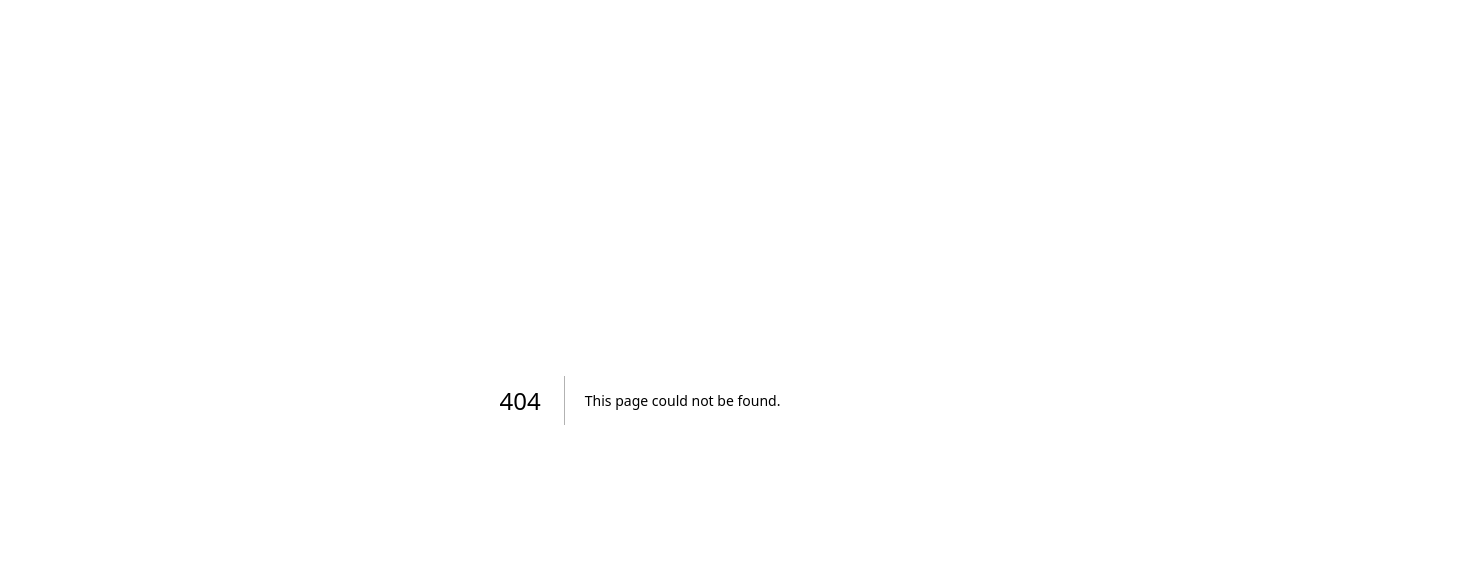
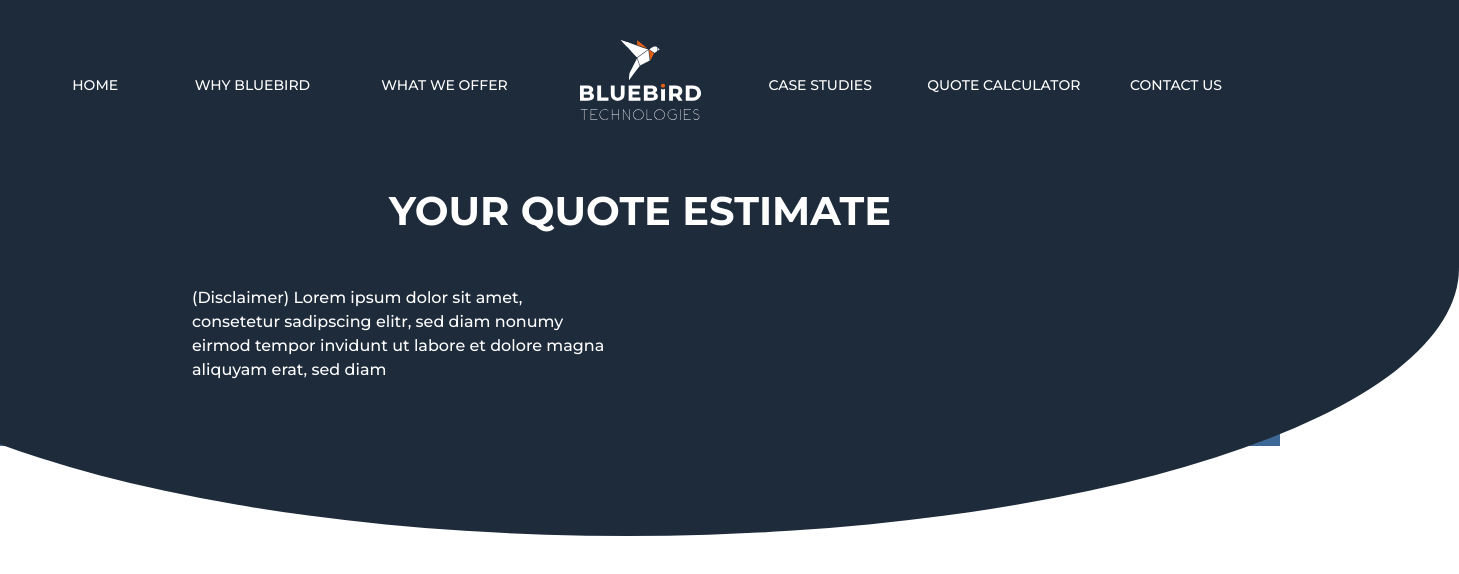
Before and after one commit to bluebird-technologies/bluebird_tech_OLD, a Next.js app: page /calculator/quoteEstimate in a window 1280 px wide. Before the commit this address had no page. Shown: the top 574 px of the page, 1459 px wide, since content can reach past the window. Built offline with nearby package versions, Linux system fonts and the light colour scheme.

Commit message:
Quote estimate screen created

```diff
--- /dev/null
+++ b/pages/calculator/quoteEstimate.tsx
@@ -0,0 +1,36 @@
+import React from 'react';
+import { Header } from '../../components/Header';
+import { Container } from '../../components/Container';
+
+function QuoteEstimate() {
+  return (
+    <div className="relative w-full bg-cover bg-bottom flex flex-col items-center pb-[90px]">
+      <div
+        className="bg-primary h-full"
+        style={{
+          position: 'absolute',
+          left: '-16%',
+          width: '130vw',
+          borderBottomLeftRadius: '50%',
+          borderBottomRightRadius: '50%',
+        }}
+      />
+      <Header />
+      <div className="bg-secondary flex-col flex-1 flex pt-60 pb-16 px-20 w-full  -mt-40">
+        <Container center>
+          <p className="text-white font-bold text-[40px]">YOUR QUOTE ESTIMATE</p>
+        </Container>
+        <Container wide>
+          <div className="w-2/5 ml-20 mt-16">
+            <p className="text-white text-base">
+              (Disclaimer) Lorem ipsum dolor sit amet, consetetur sadipscing elitr, sed diam nonumy
+              eirmod tempor invidunt ut labore et dolore magna aliquyam erat, sed diam
+            </p>
+          </div>
+        </Container>
+      </div>
+    </div>
+  );
+}
+
+export default QuoteEstimate;
```
